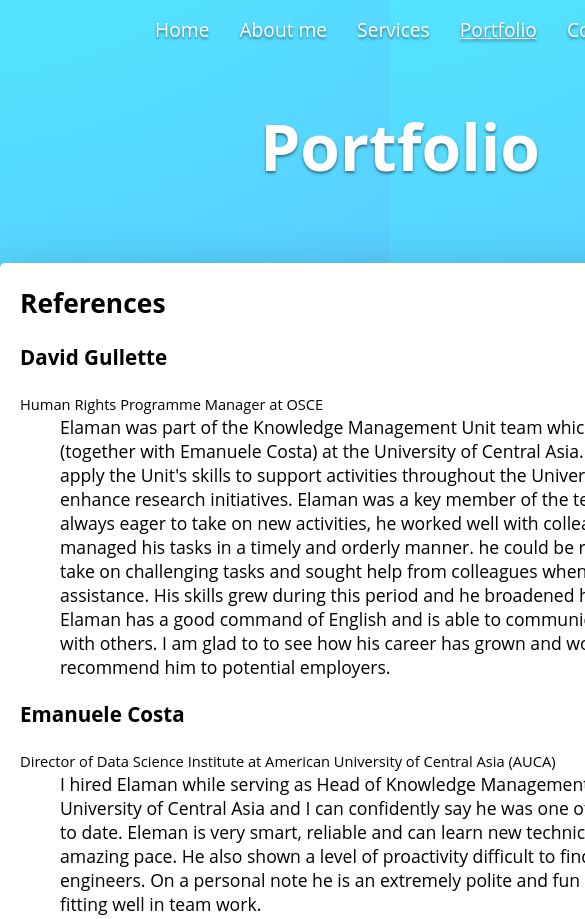
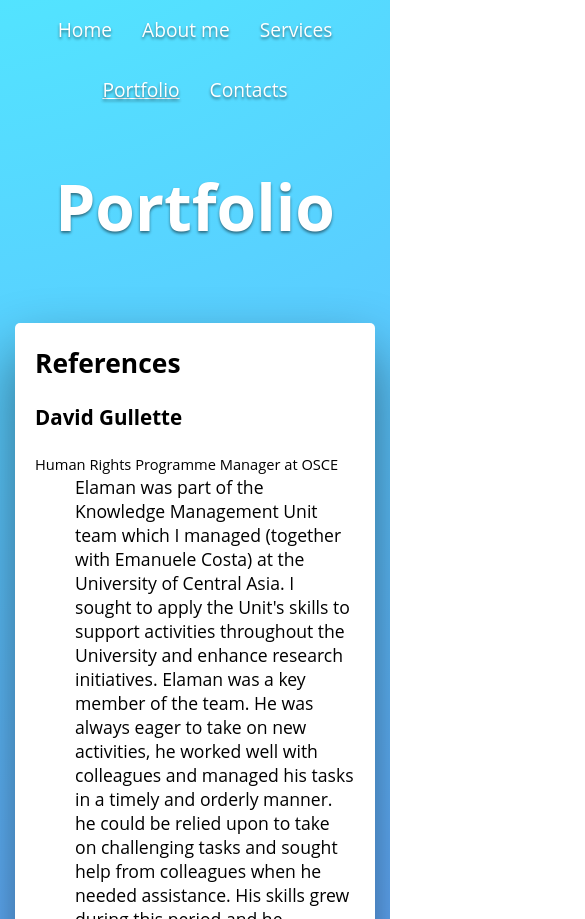
Before and after one commit to Kadyraliev-Syimyk/elaman.github.io, a plain HTML site: page portfolio.html in a window 390 px wide. Shown: the top 919 px of the page, 585 px wide, since content can reach past the window. Drawn offline with Linux system fonts and the light colour scheme.

Commit message:
Bugfixes

```diff
--- a/main.css
+++ b/main.css
@@ -5,6 +5,7 @@
 
 body {
   margin: 0;
+  padding: 0 15px 80px;
   background-image: radial-gradient(circle farthest-corner at -25% -25%, #4affff, #7575ff);
   background-size: 100% 2000px;
 
@@ -12,12 +13,13 @@ body {
 }
 
 nav ul {
-  width: var(--max-width);
+  max-width: var(--max-width);
   margin: 0 auto;
   padding: 0;
   list-style-type: none;
   display: flex;
   justify-content: center;
+  flex-wrap: wrap;
 }
 
 nav ul li {
@@ -42,7 +44,7 @@ nav ul li a.active {
 }
 
 header {
-  width: var(--max-width);
+  max-width: var(--max-width);
   margin: 0 auto;
   padding-bottom: 30px;
   text-align: center;
@@ -52,7 +54,7 @@ header {
 }
 
 section#content {
-  width: var(--max-width);
+  max-width: var(--max-width);
   margin: 0 auto;
   display: flex;
   background-color: white;
@@ -66,3 +68,15 @@ section#content ul {
   list-style-type: none;
   padding-left: 0;
 }
+section#content aside {
+  margin: 0 20px;
+}
+
+@media (max-width: 700px) {
+  section#content {
+    flex-wrap: wrap;
+  }
+  section#content aside {
+    margin: 0;
+  }
+}
```
